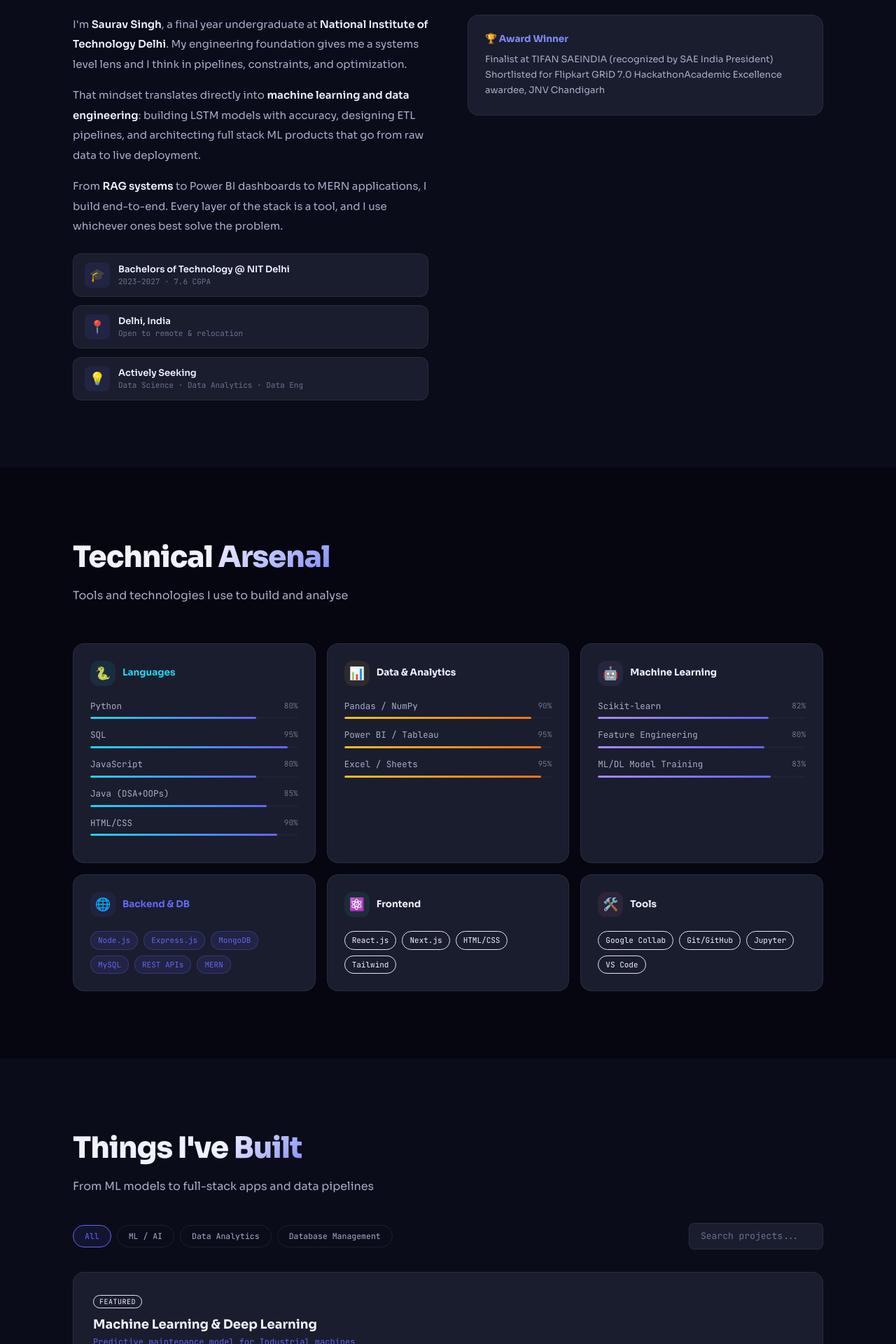
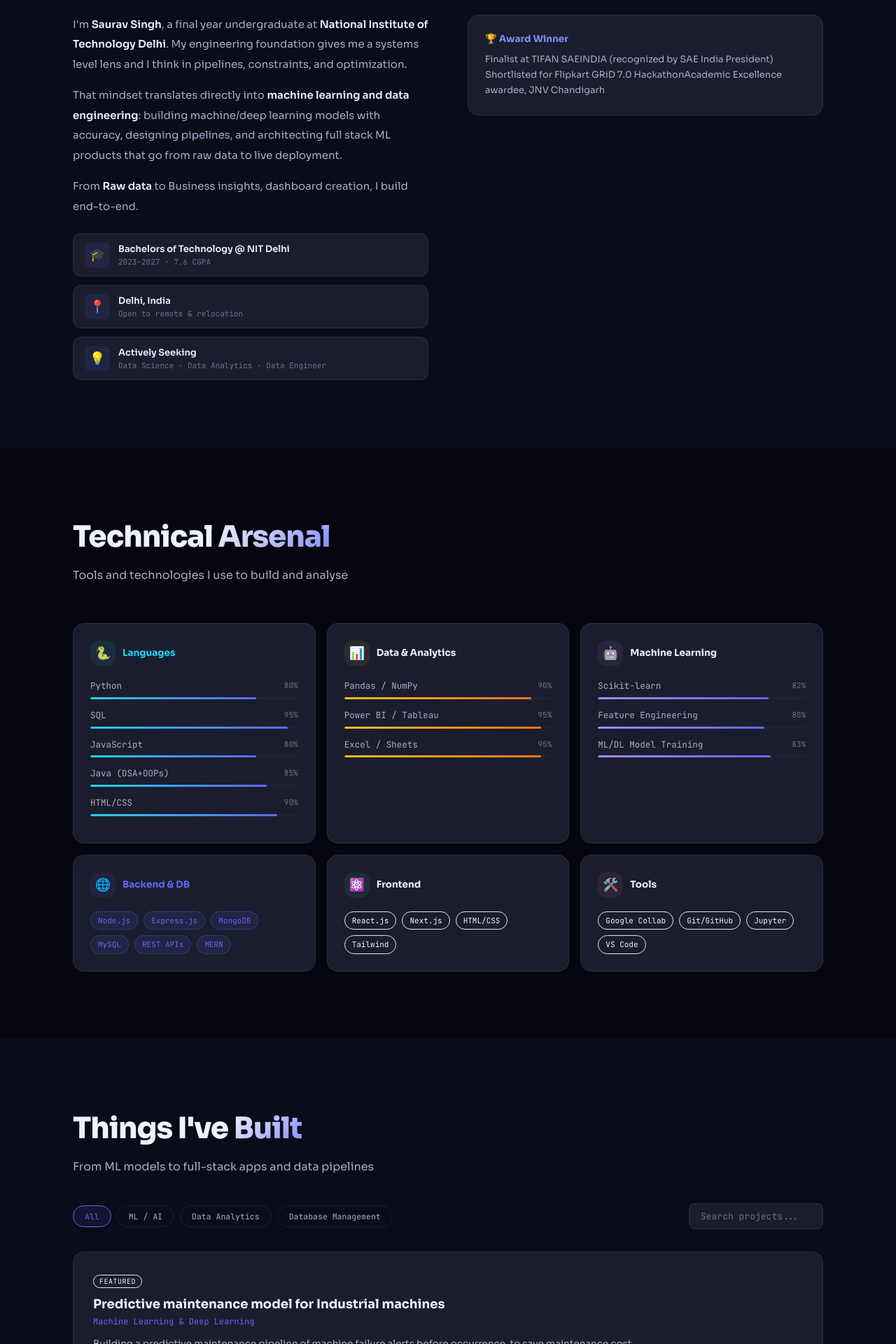
Before and after one commit to srv-0/Portfolio, a React (Vite) app: page / in a window 1280 px wide. Shown: the part 1020-2940 px from the top of the page at 70% size. Built offline with nearby package versions, Linux system fonts and the light colour scheme.

Commit message:
Update portfolio.js

```diff
--- a/src/data/portfolio.js
+++ b/src/data/portfolio.js
@@ -31,13 +31,13 @@
 export const about = {
   paragraphs: [
     `I'm <strong>Saurav Singh</strong>, a final year undergraduate at <strong>National Institute of Technology Delhi</strong>. My engineering foundation gives me a systems level lens and I think in pipelines, constraints, and optimization.`,
-    `That mindset translates directly into <strong>machine learning and data engineering</strong>: building LSTM models with accuracy, designing ETL pipelines, and architecting full stack ML products that go from raw data to live deployment.`,
-    `From <strong>RAG systems</strong> to Power BI dashboards to MERN applications, I build end-to-end. Every layer of the stack is a tool, and I use whichever ones best solve the problem.`,
+    `That mindset translates directly into <strong>machine learning and data engineering</strong>: building machine/deep learning models with accuracy, designing pipelines, and architecting full stack ML products that go from raw data to live deployment.`,
+    `From <strong>Raw data </strong> to Business insights, dashboard creation, I build end-to-end.`,
   ],
   highlights: [
     { icon: "🎓", title: "Bachelors of Technology @ NIT Delhi", sub: "2023–2027 · 7.6 CGPA" },
     { icon: "📍", title: "Delhi, India",        sub: "Open to remote & relocation"                  },
-    { icon: "💡", title: "Actively Seeking",    sub: "Data Science · Data Analytics · Data Eng"     },
+    { icon: "💡", title: "Actively Seeking",    sub: "Data Science · Data Analytics · Data Engineer"     },
   ],
   cards: [
     { icon: "🏆", title: "Award Winner",  body: ["Finalist at TIFAN SAEINDIA (recognized by SAE India President)",
@@ -103,8 +103,8 @@
   {
     id: "Machine Learning",
     featured: true,
-    title: "Machine Learning & Deep Learning",
-    subtitle: "Predictive maintenance model for Industrial machines",
+    title: "Predictive maintenance model for Industrial machines",
+    subtitle: "Machine Learning & Deep Learning",
     emoji: "",
     tags: ["ml", "dl", "python"],
     desc: "Building a predictive maintenance pipeline of machine failure alerts before occurrence, to save maintenance cost",
```
